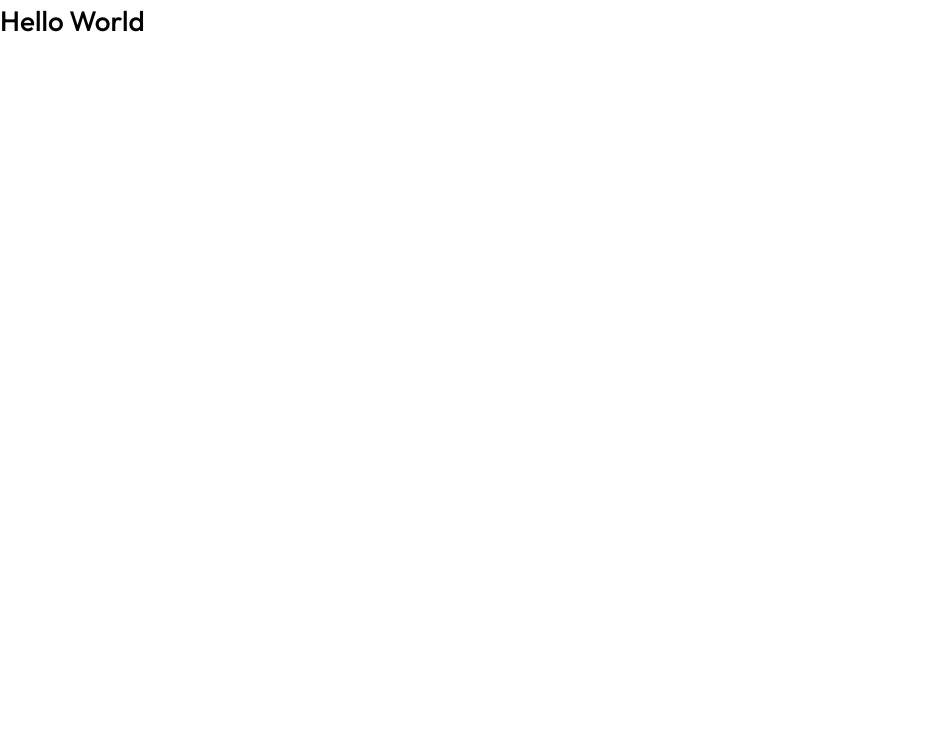
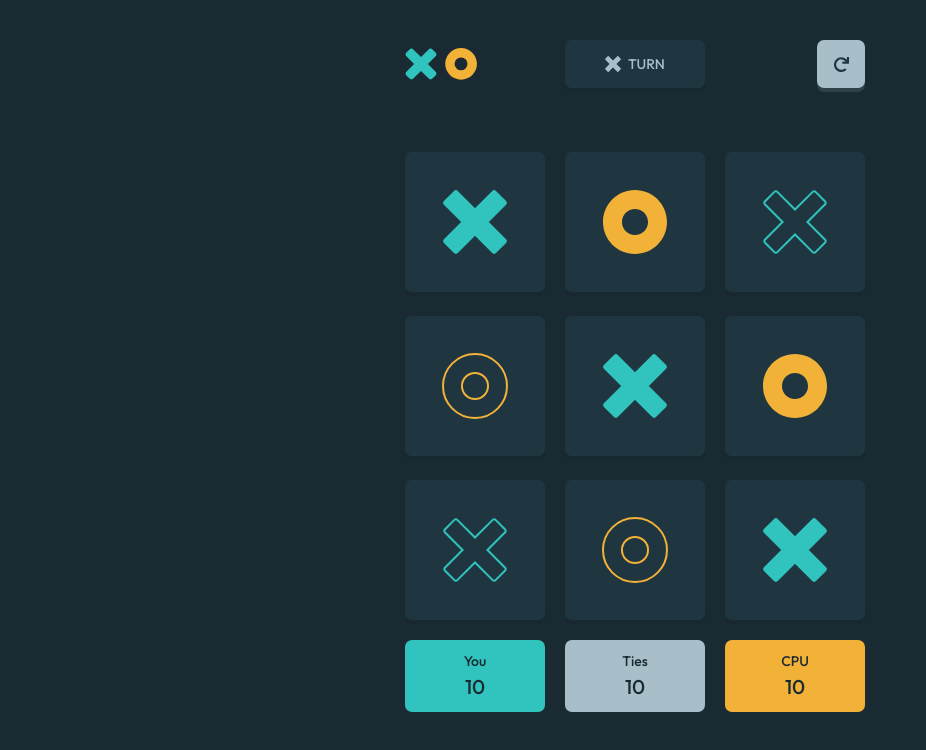
Before and after one commit to chocolateflight/react-tic-tac-toe, a React (Create React App) app: page / in a window 1280 px wide. Shown: the top 750 px of the page, without its empty margins (0-926 px from the left). Built offline with nearby package versions, Linux system fonts and the light colour scheme.

Commit message:
added static game design

```diff
--- a/src/App.tsx
+++ b/src/App.tsx
@@ -1,10 +1,16 @@
-import {Fragment} from 'react'
+import Game from './components/Game/Game';
+import Menu from './components/Menu/Menu';
+import Settings from './components/Settings';
 
 function App() {
   return (
-    <Fragment>
-    <h1 className='text-xl'>Hello World</h1>
-    </Fragment>
+    <div className='bg-greenDark flex flex-col justify-center items-center h-screen text-greyDark p-[24px]'>
+      <div className='w-[328px] md:w-[470px]'>
+        <Settings />
+        <Menu />
+        <Game />
+      </div>
+    </div>
   );
 }
 
--- a/src/assets/css/index.css
+++ b/src/assets/css/index.css
@@ -6,7 +6,7 @@
 @font-face {
   font-family: 'Outfit';
   font-style: normal;
-  font-weight: 500;
+  font-weight: 400;
   src: local(''),
        url('../fonts/outfit-v6-latin/outfit-v6-latin-500.woff2') format('woff2'), /* Chrome 26+, Opera 23+, Firefox 39+ */
        url('../fonts/outfit-v6-latin/outfit-v6-latin-500.woff') format('woff'); /* Chrome 6+, Firefox 3.6+, IE 9+, Safari 5.1+ */
--- /dev/null
+++ b/src/components/Game/Game.tsx
@@ -0,0 +1,79 @@
+import React from 'react';
+import xIconOutline from '../../assets/svg/icon-x-outline.svg';
+import oIconOutline from '../../assets/svg/icon-o-outline.svg';
+import xIcon from '../../assets/svg/icon-x.svg';
+import oIcon from '../../assets/svg/icon-o.svg';
+
+const Fragment = (React as any).Fragment;
+
+const x = <img src={xIcon} alt='icon' />;
+const o = <img src={oIcon} alt='icon' />;
+const xOut = <img src={xIconOutline} alt='icon' />;
+const oOut = <img src={oIconOutline} alt='icon' />;
+
+const Game = () => {
+  return (
+    <Fragment>
+      <div
+        id='game-container'
+        className='grid grid-cols-sm-user grid-rows-3 w-[full] gap-x-[20px] gap-y-[24px] md:grid-cols-md-user'
+      >
+        <div className='w-[96px] h-[96px] flex justify-center items-center bg-greenLight col-span-1 rounded-lg shadow-darkest px-[28px] py-[24px] md:h-[140px] md:w-[140px]'>
+          {x}
+        </div>
+        <div className='w-[96px] h-[96px] flex justify-center items-center bg-greenLight col-span-1 rounded-lg shadow-darkest px-[28px] py-[24px] md:h-[140px] md:w-[140px]'>
+          {o}
+        </div>
+        <div className='w-[96px] h-[96px] flex justify-center items-center bg-greenLight col-span-1 rounded-lg shadow-darkest px-[28px] py-[24px] md:h-[140px] md:w-[140px]'>
+          {xOut}
+        </div>
+        <div className='w-[96px] h-[96px] flex justify-center items-center bg-greenLight col-span-1 rounded-lg shadow-darkest px-[28px] py-[24px] md:h-[140px] md:w-[140px]'>
+          {oOut}
+        </div>
+        <div className='w-[96px] h-[96px] flex justify-center items-center bg-greenLight col-span-1 rounded-lg shadow-darkest px-[28px] py-[24px] md:h-[140px] md:w-[140px]'>
+          {x}
+        </div>
+        <div className='w-[96px] h-[96px] flex justify-center items-center bg-greenLight col-span-1 rounded-lg shadow-darkest px-[28px] py-[24px] md:h-[140px] md:w-[140px]'>
+          {o}
+        </div>
+        <div className='w-[96px] h-[96px] flex justify-center items-center bg-greenLight col-span-1 rounded-lg shadow-darkest px-[28px] py-[24px] md:h-[140px] md:w-[140px]'>
+          {xOut}
+        </div>
+        <div className='w-[96px] h-[96px] flex justify-center items-center bg-greenLight col-span-1 rounded-lg shadow-darkest px-[28px] py-[24px] md:h-[140px] md:w-[140px]'>
+          {oOut}
+        </div>
+        <div className='w-[96px] h-[96px] flex justify-center items-center bg-greenLight col-span-1 rounded-lg shadow-darkest px-[28px] py-[24px] md:h-[140px] md:w-[140px]'>
+          {x}
+        </div>
+      </div>
+      <div
+        id='stats'
+        className='grid grid-cols-sm-user gap-x-[20px] h-[64px] w-full mb-[48px] mt-[20px] md:h-[72px] md:grid-cols-md-user'
+      >
+        <div
+          id='my-win'
+          className='w-[96px] h-full rounded-lg flex flex-col justify-center items-center bg-blueDark md:w-[140px]'
+        >
+          <span className='text-greenDark'>You</span>
+          <span className='text-greenDark text-s'>10</span> {/*Make dynamic*/}
+        </div>
+        <div
+          id='ties'
+          className='w-[96px] h-full rounded-lg flex flex-col justify-center items-center bg-greyDark md:w-[140px]'
+        >
+          <span className='text-greenDark'>Ties</span>
+          <span className='text-greenDark text-s'>10</span> {/*Make dynamic*/}
+        </div>
+        <div
+          id='cpu-win'
+          className='w-[96px] h-full rounded-lg flex flex-col justify-center items-center bg-orangeDark md:w-[140px]'
+        >
+          <span className='text-greenDark'>CPU</span>
+          <span className='text-greenDark text-s'>10</span> {/*Make dynamic*/}
+        </div>
+      </div>
+    </Fragment>
+  );
+};
+
+export default Game;
--- /dev/null
+++ b/src/components/Menu/Menu.tsx
@@ -0,0 +1,7 @@
+const Menu = () => {
+  return (
+    <div className='hidden'>Menu</div>
+  )
+}
+
+export default Menu
--- /dev/null
+++ b/src/components/Settings.tsx
@@ -0,0 +1,49 @@
+import oIcon from '../assets/svg/icon-o-grey.svg';
+import xIcon from '../assets/svg/icon-x-grey.svg';
+import restartIcon from '../assets/svg/icon-restart.svg';
+
+const Settings = () => {
+  const x = <img src={xIcon} alt='icon' />;
+  const o = <img src={oIcon} alt='icon' />;
+  const restart = <img src={restartIcon} alt='icon' className='h-[15px] w-auto' />;
+
+  return (
+    <div className='grid grid-cols-sm-user gap-x-[20px] h-[40px] w-full mb-[64px] md:grid-cols-md-user md:h-[48px]'>
+      <svg
+        width='72'
+        height='32'
+        xmlns='http://www.w3.org/2000/svg'
+        className='col-span-1 col-start-1 col-end-2 self-center'
+      >
+        <g fill='none' fillRule='evenodd'>
+          <path
+            d='M8.562 1.634 16 9.073l7.438-7.439a3 3 0 0 1 4.243 0l2.685 2.685a3 3 0 0 1 0 4.243L22.927 16l7.439 7.438a3 3 0 0 1 0 4.243l-2.685 2.685a3 3 0 0 1-4.243 0L16 22.927l-7.438 7.439a3 3 0 0 1-4.243 0L1.634 27.68a3 3 0 0 1 0-4.243L9.073 16 1.634 8.562a3 3 0 0 1 0-4.243L4.32 1.634a3 3 0 0 1 4.243 0Z'
+            fill='#31C3BD'
+          />
+          <path
+            d='M56.1 0c8.765 0 15.87 7.106 15.87 15.87 0 8.766-7.105 15.871-15.87 15.871-8.765 0-15.87-7.105-15.87-15.87C40.23 7.106 47.334 0 56.1 0Zm0 9.405a6.466 6.466 0 1 0 0 12.931 6.466 6.466 0 0 0 0-12.931Z'
+            fill='#F2B137'
+            fillRule='nonzero'
+          />
+        </g>
+      </svg>
+      <div
+        id='turn-indicator'
+        className='w-[96px] h-full flex items-center justify-center space-x-2 px-[16px] bg-greenLight rounded-lg shadow-darkest col-span-1 col-start-2 col-end-3 md:w-[140px]'
+      >
+        <div id='icon' className='w-[16px] h-auto fill-greyDark'>
+          {x} {/* make responsive */}
+        </div>
+        <span>TURN</span>
+      </div>
+      <div
+        id='restart'
+        className='w-[40px] h-full bg-greyDark rounded-lg shadow-lightest flex items-center justify-center col-span-1 col-start-3 col-end-4 justify-self-end hover:bg-greyLight md:w-[48px]'
+      >
+        {restart}
+      </div>
+    </div>
+  );
+};
+
+export default Settings;
--- a/tailwind.config.js
+++ b/tailwind.config.js
@@ -10,7 +10,10 @@ module.exports = {
       lg: '1024px',
     },
     fontSize: {
-      xl: '2rem',
+      l: '40px',
+      m: '24px',
+      s: '20px',
+      xs: '16px',
     },
     fontFamily: {
       sans: ['Outfit']
@@ -25,7 +28,22 @@ module.exports = {
       'greyDark': '#A8BFC9',
       'greyLight': '#DBE8ED'
     },
-    extend: {},
+    extend: {
+      gridTemplateColumns: {
+        'sm-user': '96px 96px 96px',
+        'md-user': '140px 140px 140px',
+        'lg-user': '70% auto'
+      },
+      gridTemplateRows: {
+        'sm-user': '',
+        'md-user': '',
+        'lg-user': ''
+      },
+      boxShadow: {
+        'darkest': '0 4px 0px 0px rgb(16 33 42 / 0.25)',
+        'lightest': '0 4px 0px 0px rgb(107 137 151 / 0.25)'
+      }
+    },
   },
   plugins: [],
 }
```
Also changed, not shown: src/assets/svg/icon-o-grey.svg (added), src/assets/svg/icon-x-grey.svg (added).
